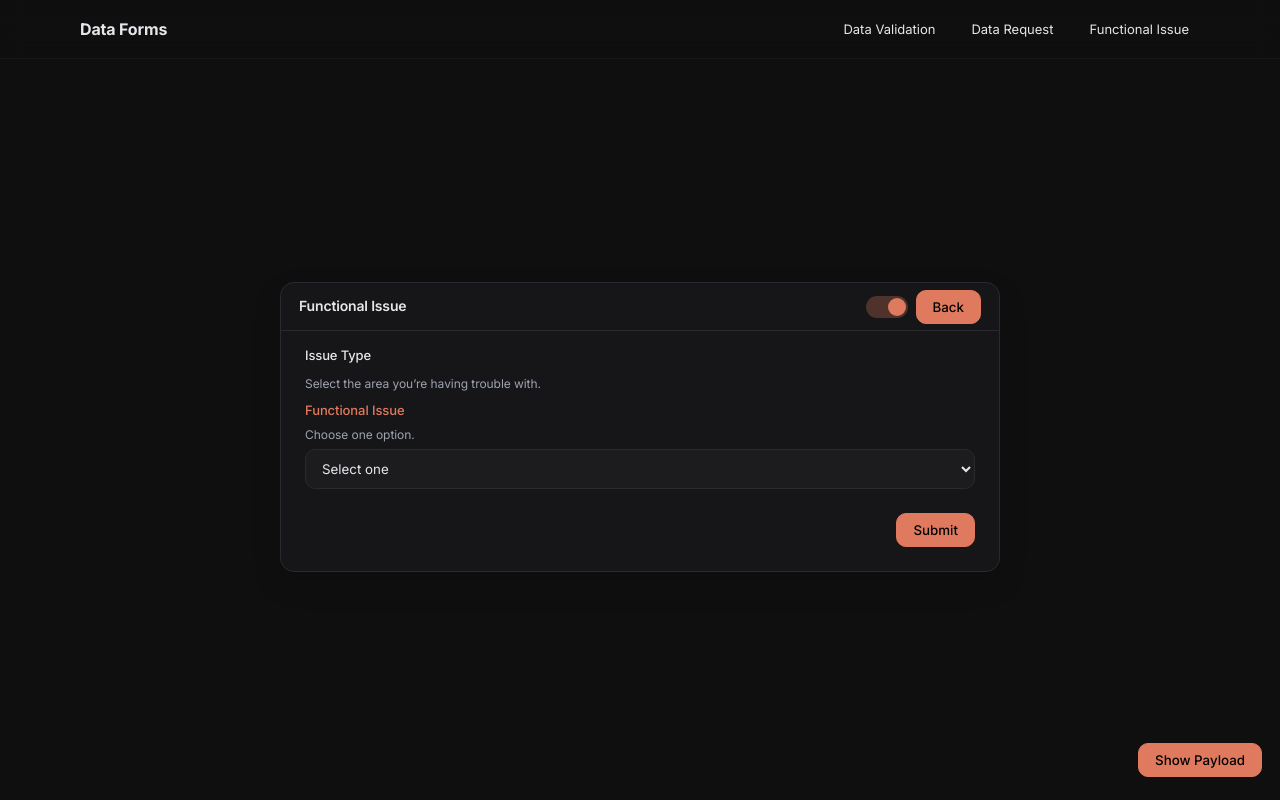
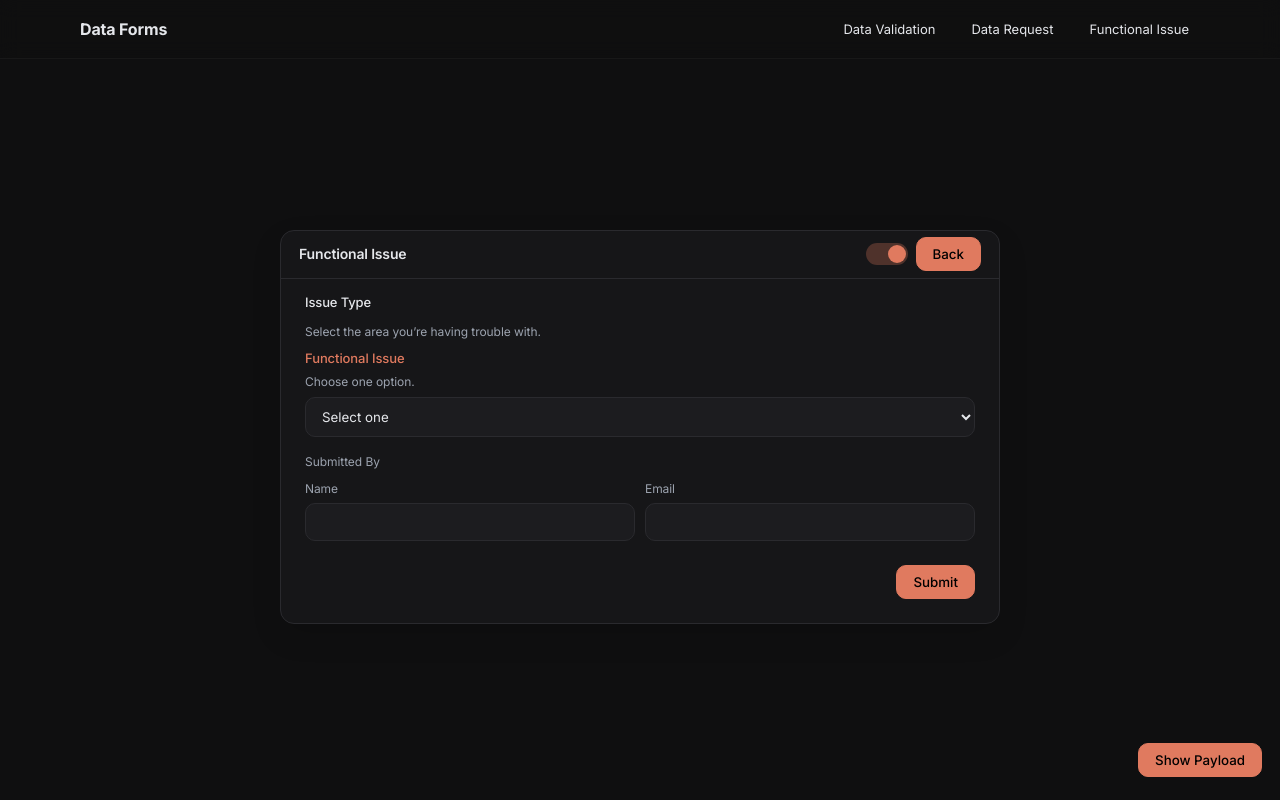
Before and after one commit to datnguyen017/Data-Validation-Form, a SvelteKit app in the folder form-page/: page /functional-issue in a window 1280 px wide. Built offline with nearby package versions, Linux system fonts and the light colour scheme.

Commit message:
updated functional area page

```diff
--- a/form-page/src/routes/api/+server.js
+++ b/form-page/src/routes/api/+server.js
@@ -91,7 +91,7 @@ export async function POST({ request, fetch }) {
     targetBoardId = FUNCTIONAL_BOARD_ID;
 
     const functionalIssueType = normalizeString(data?.functional_issue_type);
-    const otherProblem = normalizeString(data?.other_problem);
+    const problemDescription = normalizeString(data?.problem_description || data?.other_problem);
     const date = normalizeString(data?.date) || new Date().toISOString().slice(0, 10);
     const statusValue = normalizeStatusValue(data?.status || data?.status_label);
     const peopleValue = normalizePeopleValue(
@@ -99,11 +99,11 @@ export async function POST({ request, fetch }) {
     );
 
     itemName =
-      otherProblem ||
+      problemDescription ||
       (functionalIssueType ? `Functional Issue: ${functionalIssueType}` : 'Functional Issue');
 
     columnValues = removeUndefined({
-      text_mkyrz9pq: otherProblem || functionalIssueType || undefined,
+      text_mkyrz9pq: problemDescription || functionalIssueType || undefined,
       status: statusValue || undefined,
       person: peopleValue || undefined,
       date4: date ? { date } : undefined
--- a/form-page/src/routes/functional-issue/+page.svelte
+++ b/form-page/src/routes/functional-issue/+page.svelte
@@ -5,9 +5,13 @@
   const FUNCTIONAL_ISSUE_OPTIONS = ['YAML Editor', 'Report', 'Other'];
 
   let functionalIssueType = '';
-  let otherProblem = '';
+  let problemDescription = '';
+  let submitterName = '';
+  let submitterEmail = '';
 
-  type FieldErrors = Partial<Record<'functionalIssueType' | 'otherProblem', string>>;
+  type FieldErrors = Partial<
+    Record<'functionalIssueType' | 'problemDescription' | 'submitterName' | 'submitterEmail', string>
+  >;
   let fieldErrors: FieldErrors = {};
   let showModal = false;
   let modalPayloadLines: Array<{ number: number; line: string }> = [];
@@ -31,16 +35,14 @@
     window.dispatchEvent(new CustomEvent('dv-theme', { detail: { dark } }));
   }
 
-  $: {
-    if (functionalIssueType !== 'Other' && otherProblem) otherProblem = '';
-  }
-
   function validate() {
     const problems: FieldErrors = {};
     if (!functionalIssueType) problems.functionalIssueType = 'Please select one.';
-    if (functionalIssueType === 'Other' && !otherProblem.trim()) {
-      problems.otherProblem = 'Please describe your problem.';
+    if (functionalIssueType && !problemDescription.trim()) {
+      problems.problemDescription = 'Please describe your problem.';
     }
+    if (!submitterName.trim()) problems.submitterName = 'Name is required';
+    if (!submitterEmail.trim()) problems.submitterEmail = 'Email is required';
     fieldErrors = problems;
     return Object.keys(problems).length === 0;
   }
@@ -48,7 +50,9 @@
   type FunctionalIssuePayload = {
     issue_type: 'Functional Issue';
     functional_issue_type: string;
-    other_problem?: string;
+    problem_description?: string;
+    submitter_name?: string;
+    submitter_email?: string;
     date: string;
     timestamp_iso: string;
     timestamp_local: string;
@@ -65,9 +69,9 @@
       timestamp_local: now.toLocaleString()
     };
 
-    if (functionalIssueType === 'Other') {
-      base.other_problem = otherProblem.trim();
-    }
+    if (problemDescription.trim()) base.problem_description = problemDescription.trim();
+    if (submitterName.trim()) base.submitter_name = submitterName.trim();
+    if (submitterEmail.trim()) base.submitter_email = submitterEmail.trim();
 
     return base;
   };
@@ -194,19 +198,39 @@
           {#if fieldErrors.functionalIssueType}<div class="error">{fieldErrors.functionalIssueType}</div>{/if}
         </div>
 
-        {#if functionalIssueType === 'Other'}
+        {#if functionalIssueType}
           <div class="field">
-            <label for="other-problem">Describe your problem</label>
+            <label for="problem-description">Describe your problem</label>
             <div class="subtext claude-body">Tell us what’s going wrong.</div>
             <textarea
-              id="other-problem"
+              id="problem-description"
               rows="4"
-              bind:value={otherProblem}
-              class:error={Boolean(fieldErrors.otherProblem)}
+              bind:value={problemDescription}
+              class:error={Boolean(fieldErrors.problemDescription)}
             ></textarea>
-            {#if fieldErrors.otherProblem}<div class="error">{fieldErrors.otherProblem}</div>{/if}
+            {#if fieldErrors.problemDescription}<div class="error">{fieldErrors.problemDescription}</div>{/if}
           </div>
         {/if}
+
+        <div class="field">
+          <div class="subtext claude-body" style="margin-bottom: 6px;">Submitted By</div>
+          <div style="display: grid; grid-template-columns: 1fr 1fr; gap: 10px;">
+            <div>
+              <div class="subtext">Name</div>
+              <input bind:value={submitterName} class:error={Boolean(fieldErrors.submitterName)} />
+              {#if fieldErrors.submitterName}<div class="error">{fieldErrors.submitterName}</div>{/if}
+            </div>
+            <div>
+              <div class="subtext">Email</div>
+              <input
+                type="email"
+                bind:value={submitterEmail}
+                class:error={Boolean(fieldErrors.submitterEmail)}
+              />
+              {#if fieldErrors.submitterEmail}<div class="error">{fieldErrors.submitterEmail}</div>{/if}
+            </div>
+          </div>
+        </div>
 
         <footer>
           <button type="submit" disabled={loading}>{loading ? 'Submitting...' : 'Submit'}</button>
```
